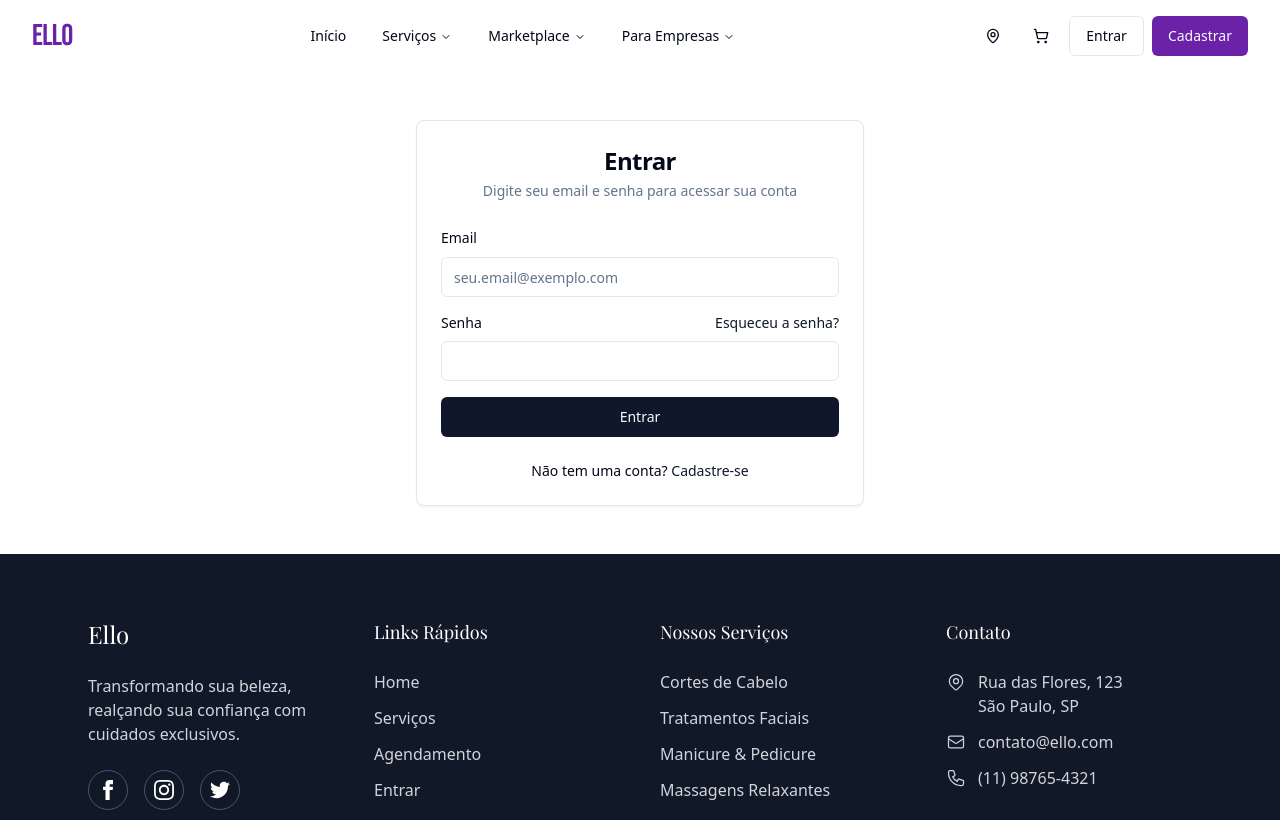
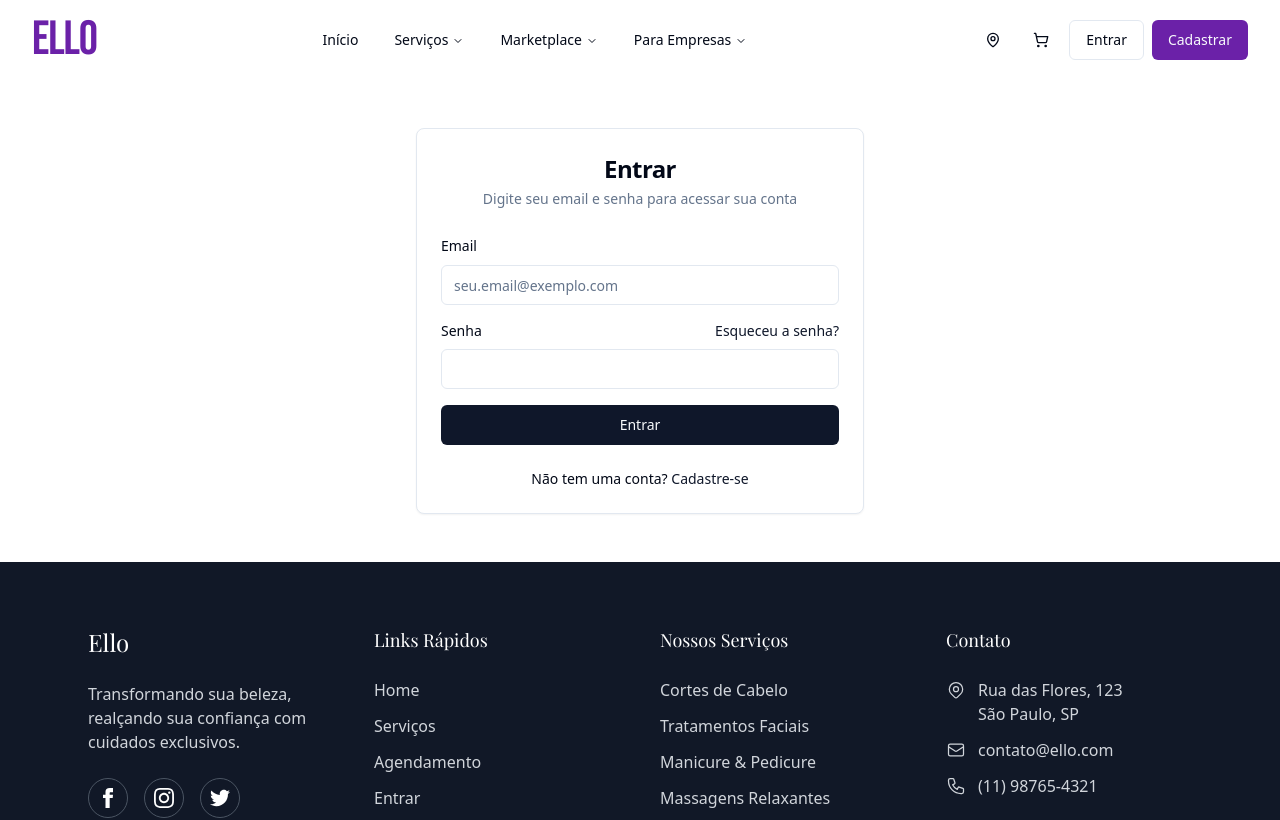
Before and after one commit to boskilha/beleza-agendamento-vivo, a React (Vite) app: page /login in a window 1280 px wide. Shown: the top 820 px of the page. Built offline with nearby package versions, Linux system fonts and the light colour scheme.

Commit message:
Visual edit in Lovable
Edited UI in Lovable

```diff
--- a/src/components/Header.tsx
+++ b/src/components/Header.tsx
@@ -15,7 +15,7 @@ const Header = () => {
       <div className="container flex items-center justify-between py-4">
         <div className="flex items-center">
           <Link to="/" className="flex items-center gap-2">
-            <span className="font-bebas tracking-tight text-purple-800 text-3xl">
+            <span className="font-bebas tracking-tight text-purple-800 text-5xl">
               Ello
             </span>
           </Link>
```
